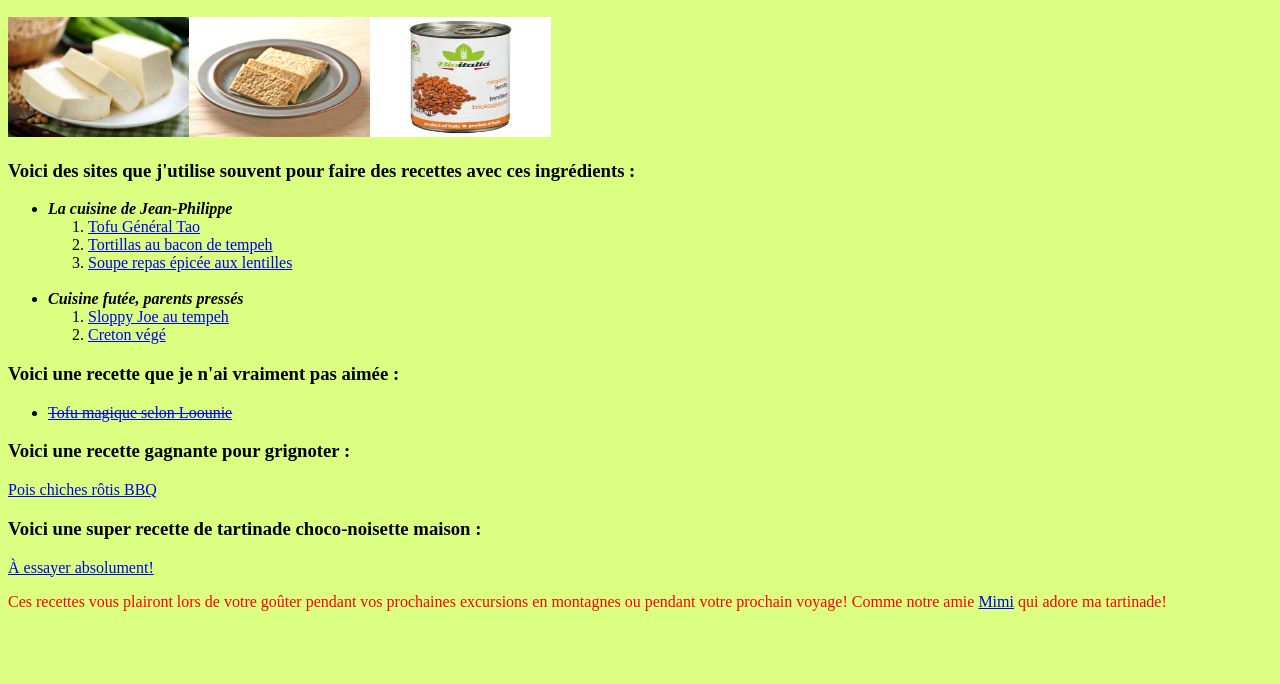
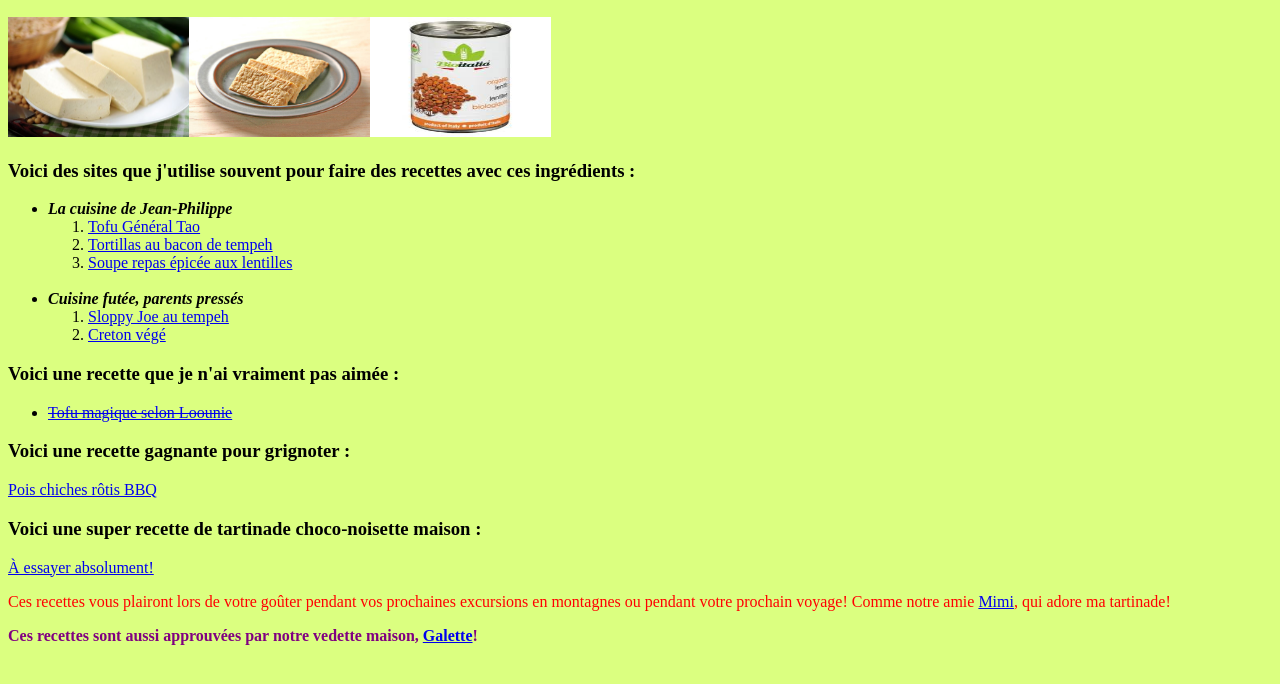
Before and after one commit to Haeckesse/Haeckesse.github.io, a plain HTML site: page index.html in a window 1280 px wide. Shown: the part 110-794 px from the top of the page. Drawn offline with Linux system fonts and the light colour scheme.

Commit message:
Add files via upload

```diff
--- a/index.html
+++ b/index.html
@@ -32,6 +32,7 @@ body {background-color:#DBFF80;}
 <a href="Pois chiches.html">Pois chiches rôtis BBQ</a>
 <h3>Voici une super recette de tartinade choco-noisette maison :</h3> <a href="Tartinade.html">À essayer absolument!</a>
 
-<p style="color:red">Ces recettes vous plairont lors de votre goûter pendant vos prochaines excursions en montagnes ou pendant votre prochain voyage! Comme notre amie <a href="https://mimyriade.github.io" target="blank">Mimi</a> qui adore ma tartinade!</p>
+<p style="color:red">Ces recettes vous plairont lors de votre goûter pendant vos prochaines excursions en montagnes ou pendant votre prochain voyage! Comme notre amie <a href="https://mimyriade.github.io" target="blank">Mimi</a>, qui adore ma tartinade!</p>
+<p style="color:purple"><strong> Ces recettes sont aussi approuvées par notre vedette maison, <a href="https://thegalette.github.io" target="blank"> Galette</a>!</strong></p>
 </body>
 </html>
```
